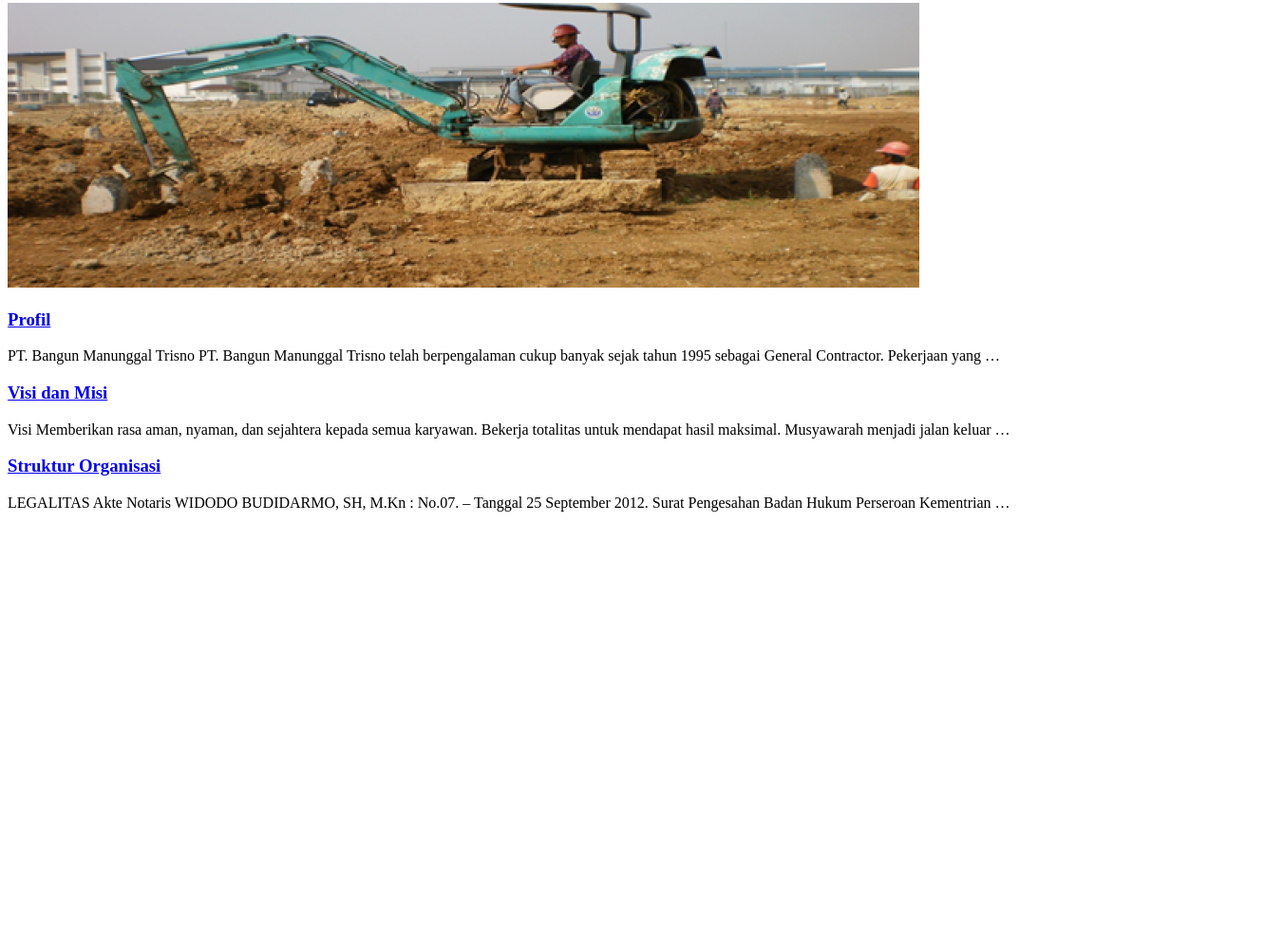
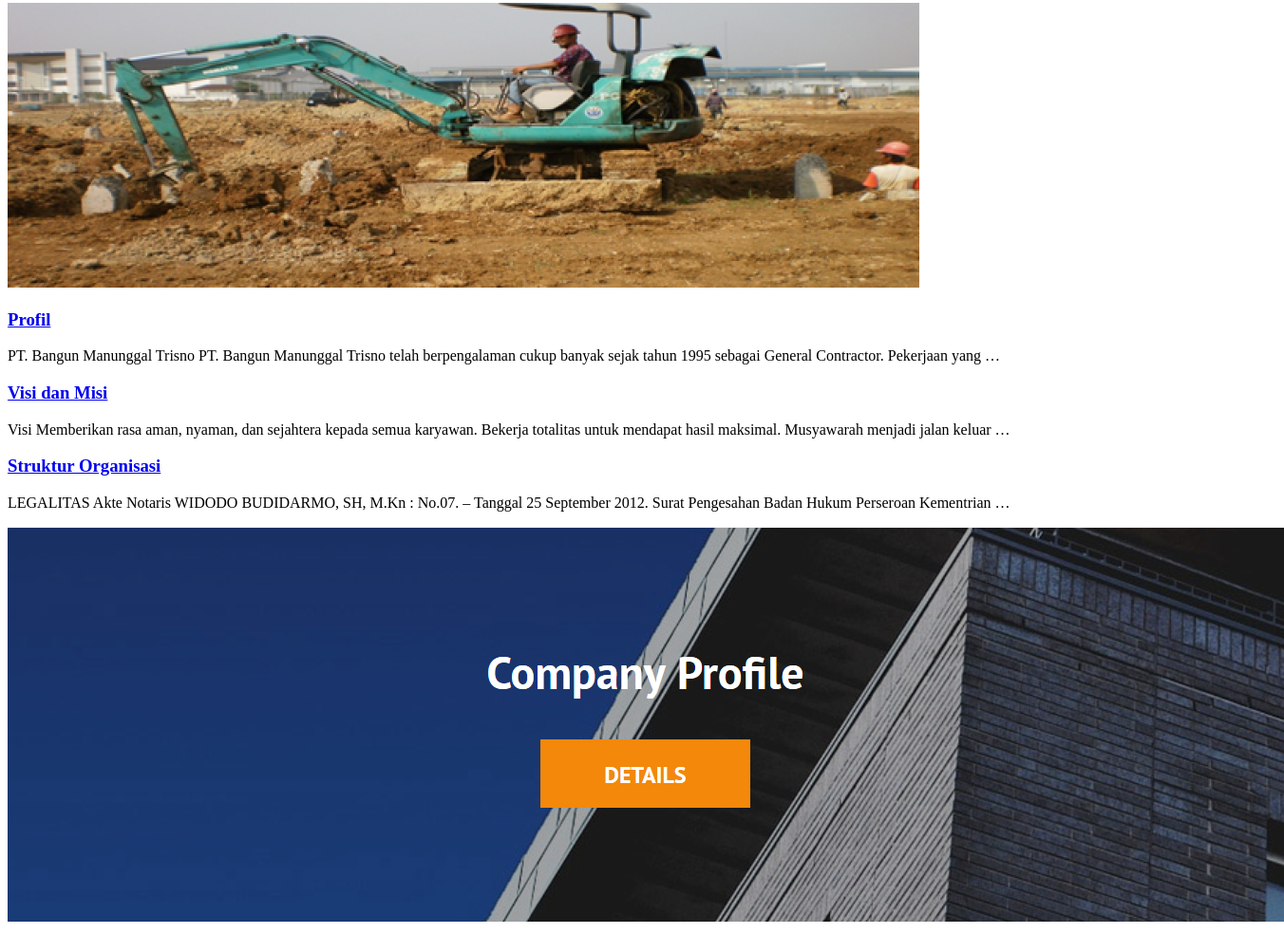
Before and after one commit to FadjarMaulana/webbmt, a plain HTML site: page index.html in a window 1280 px wide. Shown: the part 324-1308 px from the top of the page at 95% size, 1352 px wide, since content can reach past the window. Before the commit the page ends 879 px from the top, so only its background shows below. Drawn offline with Linux system fonts and the light colour scheme.

Commit message:
menambahkan html company

```diff
--- a/index.html
+++ b/index.html
@@ -40,7 +40,7 @@
             </div>
     </div>
     <div class="company">
-
+        <img src="img/gambar2.png">
     </div>
     <div class="project">
 
```
Also changed, not shown: img/gambar2.png (added).
